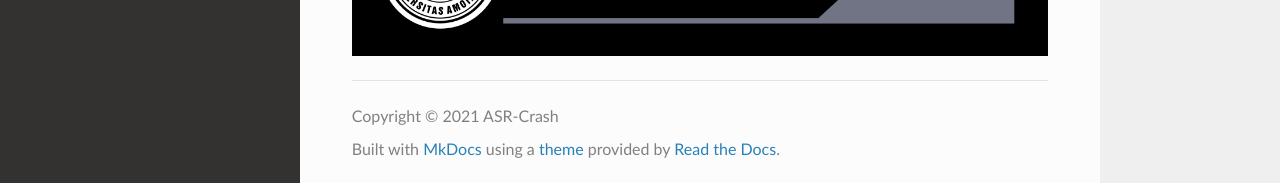
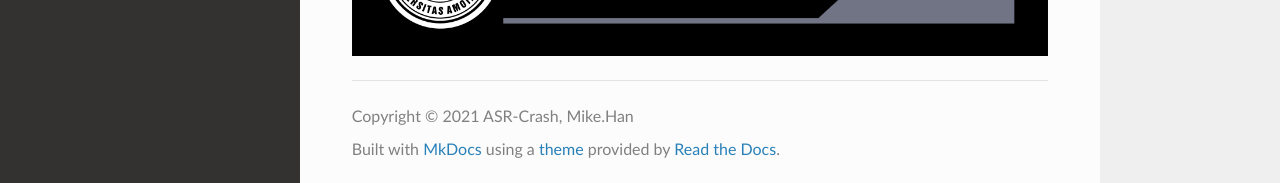
Before and after one commit to ASR-Crash/XMU-RM-SWSD-UM, an MkDocs documentation site: the page built from docs/README.md, in a window 1280 px wide and 1034 px high. Shown: the part 848-1031 px from the top of the window. Built offline with MkDocs 1.6.1, drawn with Linux system fonts in a browser that asks for light colours; nearby versions of some CDN libraries.

Commit message:
han 20211022 20:00

```diff
--- a/mkdocs.yml
+++ b/mkdocs.yml
@@ -15,4 +15,4 @@ nav:
 
 theme: readthedocs
 site_author: ASR-Crash
-copyright: Copyright © 2021 ASR-Crash
+copyright: Copyright © 2021 ASR-Crash, Mike.Han
```
